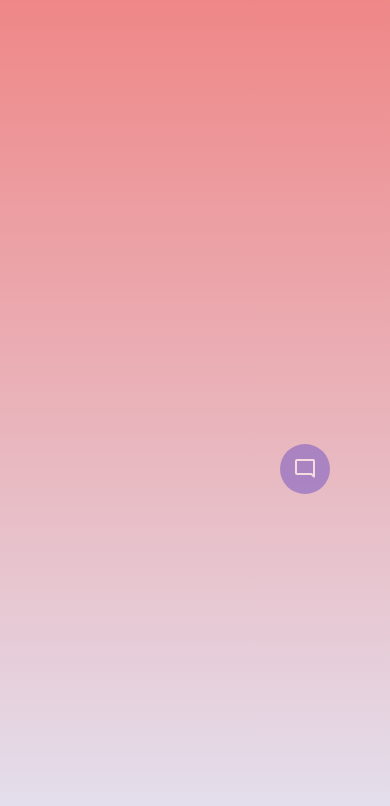
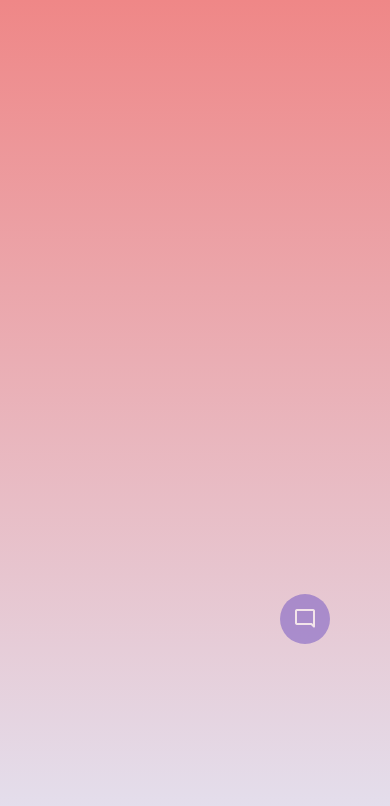
Before and after one commit to kashsan-jp/react-gemini-app, a React (Vite) app: page / in a window 390 px wide. Shown: the top 806 px of the page. Built offline with nearby package versions, Linux system fonts and the light colour scheme.

Commit message:
2025.4.3.12:14

```diff
--- a/src/index.css
+++ b/src/index.css
@@ -222,7 +222,7 @@ body {
         position: fixed;
         z-index: 9999;
         right:60px;
-        bottom:350px;
+        bottom:200px;
         opacity: 0.5;
 
     }
```
